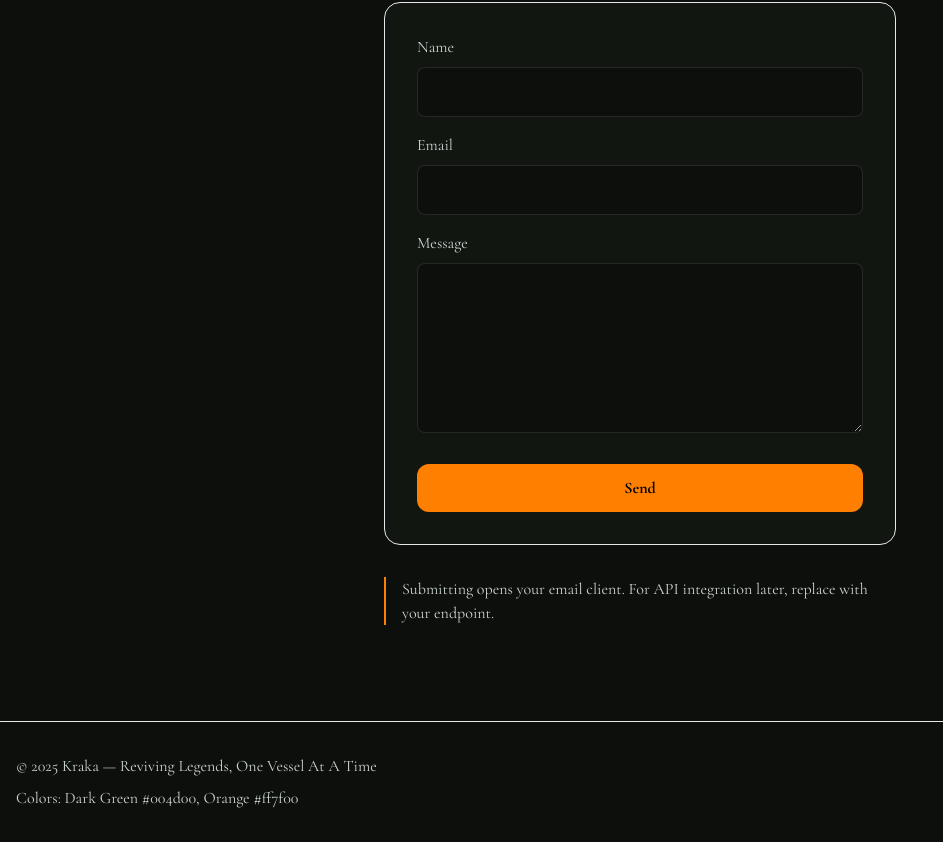
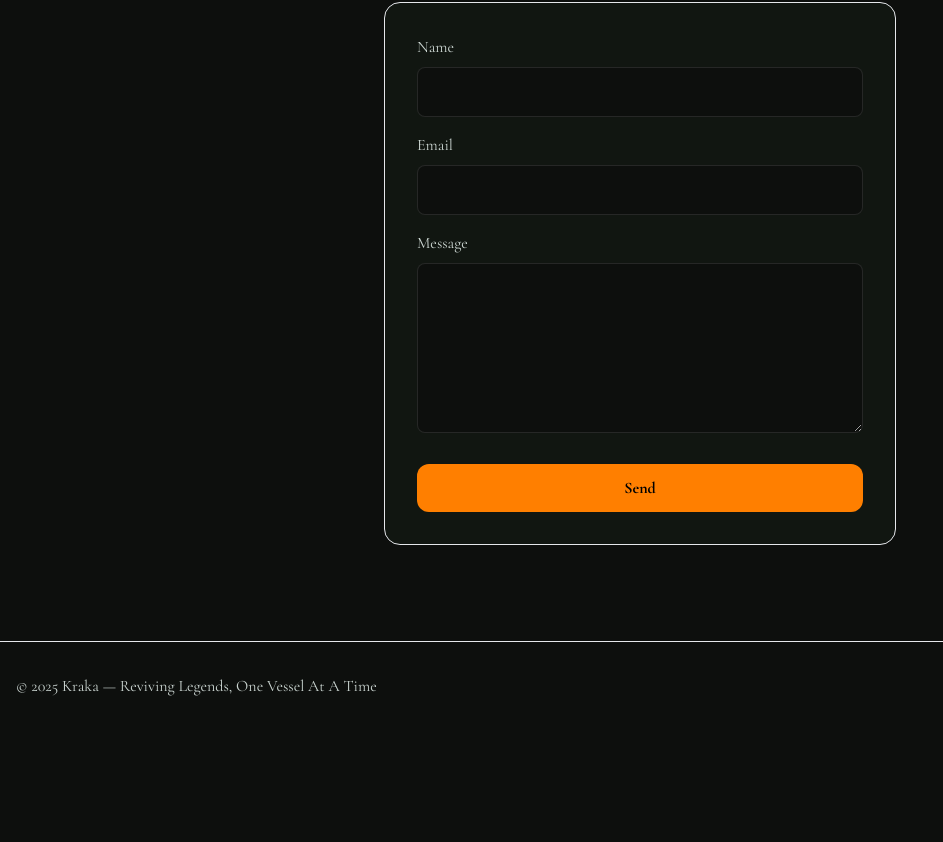
Before and after one commit to mansonul/kraka, a plain HTML site: page contact.html in a window 1280 px wide. Shown: the part 262-1104 px from the top of the page, without its empty margins (0-943 px from the left). After the commit the page ends 992 px from the top, so only its background shows below. Drawn offline with nearby package versions, Linux system fonts and the light colour scheme.

Commit message:
Scos din footer "Colors: Dark Green #004d00, Orange #ff7f00"

```diff
--- a/contact.html
+++ b/contact.html
@@ -92,7 +92,7 @@
           </div>
           <button class="w-full py-3 rounded-xl bg-[var(--accent)] text-black font-bold hover:bg-[var(--accent)]/90 transition-colors" type="submit">Send</button>
         </form>
-        <p class="kv pl-4 border-l-2 border-[var(--accent)] mt-8 text-[var(--muted)] max-w-lg mx-auto">Submitting opens your email client. For API integration later, replace with your endpoint.</p>
+        <!-- <p class="kv pl-4 border-l-2 border-[var(--accent)] mt-8 text-[var(--muted)] max-w-lg mx-auto">Submitting opens your email client. For API integration later, replace with your endpoint.</p> -->
       </div>
     </section>
   </main>
@@ -100,7 +100,6 @@
   <footer class="border-t border-white/8 py-8 text-[var(--muted)]">
     <div class="container mx-auto max-w-7xl px-4">
       <div>© <span data-year></span> Kraka — Reviving Legends, One Vessel At A Time</div>
-      <div class="mt-2">Colors: Dark Green #004d00, Orange #ff7f00</div>
     </div>
   </footer>
 <script>
```
Also changed, not shown: about.html (+0 -1 lines), boat.html (+0 -1 lines), gallery.html (+0 -1 lines), index.html (+0 -1 lines), restoration.html (+0 -1 lines).
